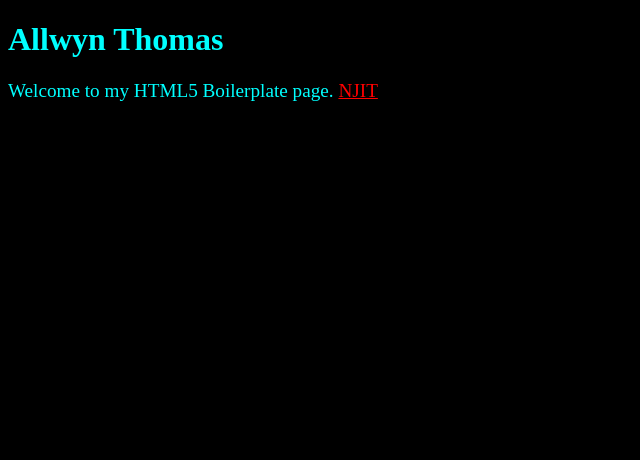
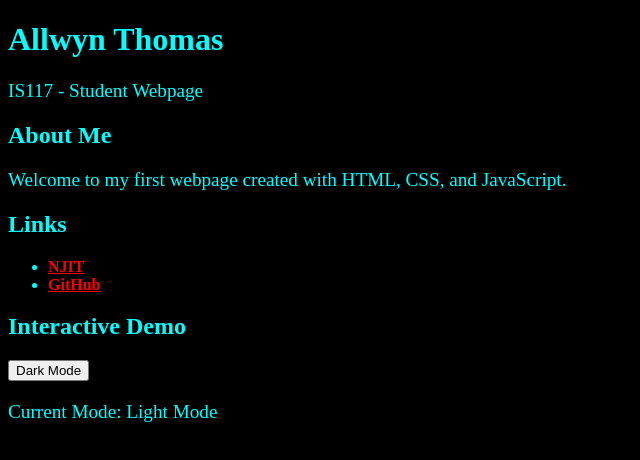
Before and after one commit to AllwynThomas/is117-first-webpage, a website: page docs/index.html in a window 1280 px wide. Shown: the whole page, without its empty margins (0-640 px from the left). Drawn offline with Linux system fonts and the light colour scheme.

Commit message:
feat: update index.html with personalized content (github link, about me, and interactive demo)

```diff
--- a/docs/index.html
+++ b/docs/index.html
@@ -4,14 +4,32 @@
     <head>
         <meta charset="utf-8">
         <meta name="viewport" content="width=device-width, initial-scale=1">
-        <title>HTML5 Boilerplate</title>
+        <title>My Student Page</title>
         <link rel="icon" type="image/png" sizes="16x16" href="favicon.png">
         <link rel="stylesheet" href="css/styles.css">
     </head>
 
     <body>
-        <h1>Allwyn Thomas</h1>
-        <p>Welcome to my HTML5 Boilerplate page. <a href="https://www.njit.edu">NJIT</a></p>
+        <div>
+            <h1>Allwyn Thomas</h1>
+            <p>IS117 - Student Webpage</p>
+        </div>
+        <div>
+            <h2>About Me</h2>
+            <p>Welcome to my first webpage created with HTML, CSS, and JavaScript.</p>
+        </div>
+        <div>
+            <h2>Links</h2>
+            <ul>
+                <li><strong><a id="njit" href="https://www.njit.edu">NJIT</a></strong></li>
+                <li><strong><a id="github" href="https://github.com/AllwynThomas">GitHub</a></strong></li>
+            </ul>
+        </div>
+        <div>
+            <h2>Interactive Demo</h2>
+            <button id="myButton">Dark Mode</button>
+            <p id="message">Current Mode: Light Mode</p>
+        </div>
         <script src="js/scripts.js"></script>
     </body>
 
```
